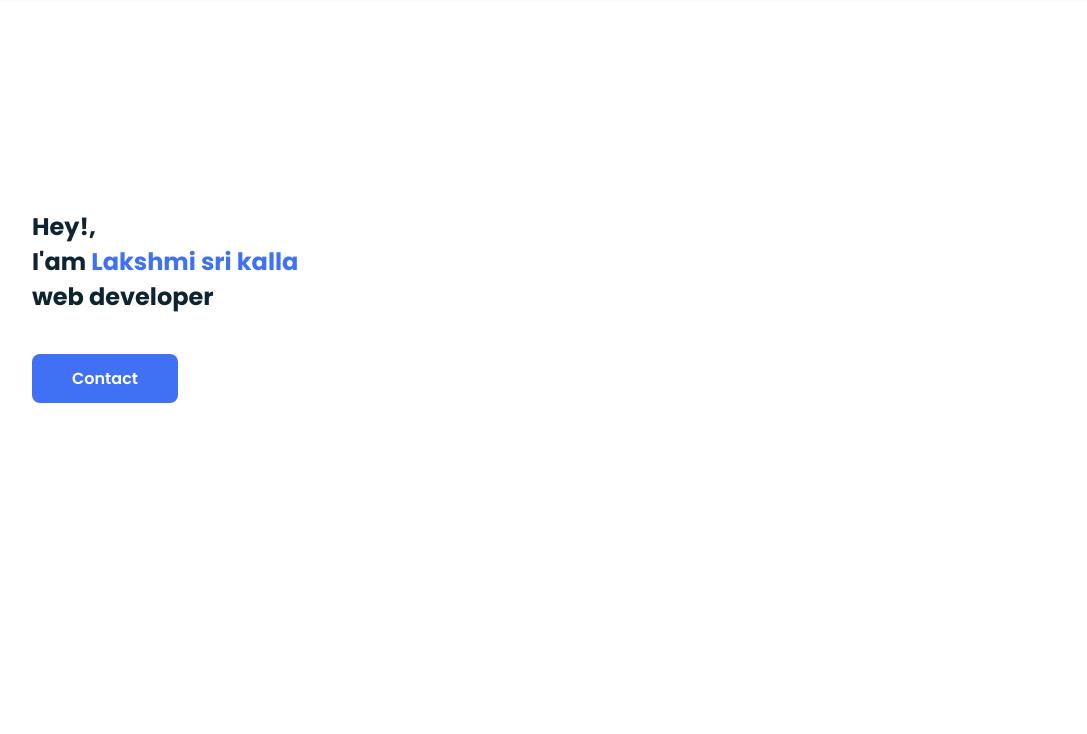
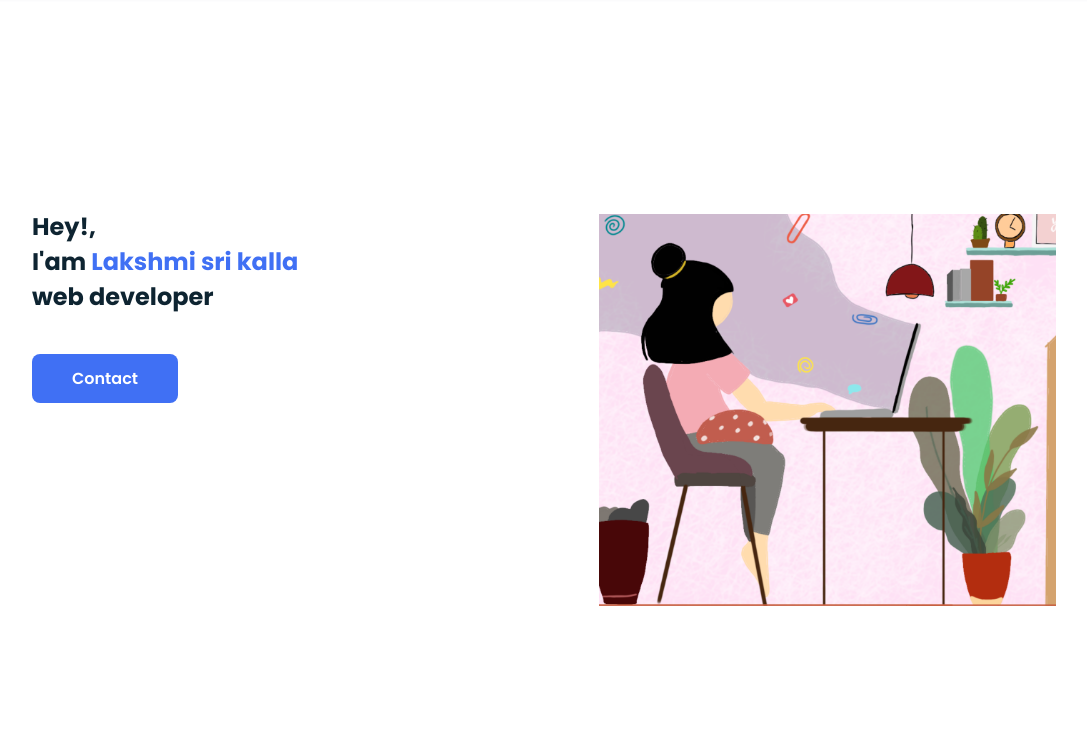
Before and after one commit to lakshmisrikalla/OIBSIP_2, a plain HTML site: page portfolio1.html in a window 1280 px wide. Shown: the part 66-800 px from the top of the page, without its empty margins (96-1183 px from the left). Drawn offline with Linux system fonts and the light colour scheme; some icons are missing.

Commit message:
Update portfolio1.html

```diff
--- a/portfolio1.html
+++ b/portfolio1.html
@@ -48,7 +48,7 @@
 </div>
 
 <div class="home__img">
-<img src="C:\Users\lakshmi\Downloads\Pastel Purple Depop Profile Picture.png" alt="">
+<img src="home.png" alt="">
 </div>
 </section>
 
```
